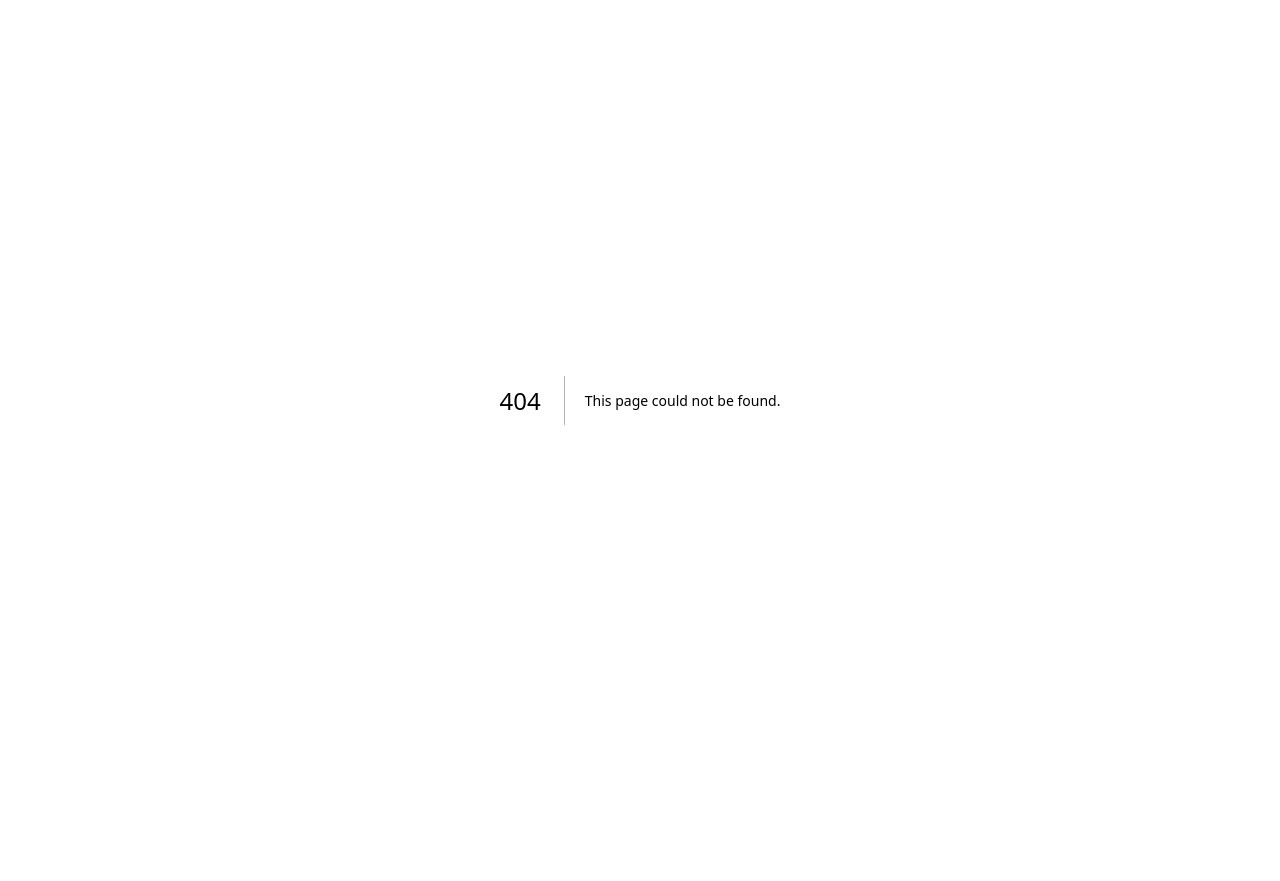
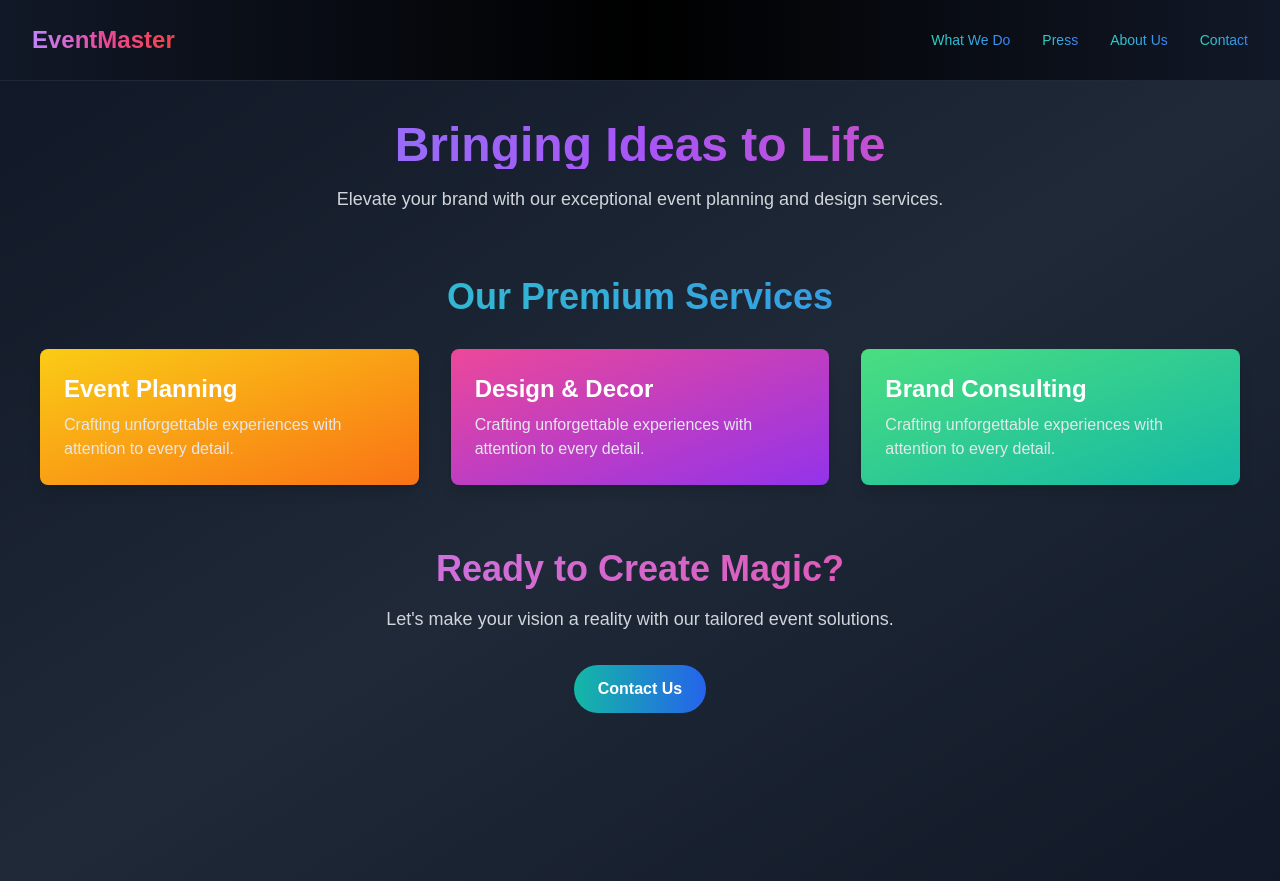
Before and after one commit to sai2963/Event_Management-mini-project, a Next.js app: page /maine in a window 1280 px wide. Before the commit this address had no page. Before the commit the page ends 800 px from the top, so only its background shows below. Built offline with nearby package versions, Linux system fonts and the light colour scheme.

Commit message:
Project Initiated

```diff
--- /dev/null
+++ b/app/maine/layout.js
@@ -0,0 +1,21 @@
+import "../../app/globals.css"
+import Header from "@/components/header";
+
+
+export const metadata = {
+  title: "Create Next App",
+  description: "Generated by create next app",
+};
+
+export default function RootLayout({ children }) {
+  return (
+    <html lang="en">
+      <body
+
+      >
+        <Header/>
+        {children}
+      </body>
+    </html>
+  );
+}
--- /dev/null
+++ b/app/maine/page.js
@@ -0,0 +1,87 @@
+'use client';
+
+import React from 'react';
+import { motion } from 'framer-motion';
+
+const HomePage = () => {
+  return (
+    <main className="bg-gradient-to-br from-gray-900 via-gray-800 to-gray-900 min-h-screen p-10 text-white">
+      <section className="container mx-auto space-y-16">
+
+        <motion.div
+          initial={{ opacity: 0, y: -50 }}
+          animate={{ opacity: 1, y: 0 }}
+          transition={{ duration: 1 }}
+          className="text-center"
+        >
+          <h1 className="text-5xl font-bold text-transparent bg-clip-text bg-gradient-to-r from-indigo-400 via-purple-500 to-pink-500">
+            Bringing Ideas to Life
+          </h1>
+          <p className="mt-4 text-lg text-gray-300">
+            Elevate your brand with our exceptional event planning and design services.
+          </p>
+        </motion.div>
+
+
+        <section className="space-y-8">
+          <motion.div
+            initial={{ opacity: 0, scale: 0.8 }}
+            whileInView={{ opacity: 1, scale: 1 }}
+            transition={{ duration: 1 }}
+            viewport={{ once: true }}
+          >
+            <h2 className="text-4xl font-semibold text-transparent bg-clip-text bg-gradient-to-r from-teal-400 to-blue-500 text-center">
+              Our Premium Services
+            </h2>
+          </motion.div>
+          <div className="grid grid-cols-1 md:grid-cols-3 gap-8">
+            {[
+              { title: 'Event Planning', colorFrom: 'from-yellow-400', colorTo: 'to-orange-500' },
+              { title: 'Design & Decor', colorFrom: 'from-pink-500', colorTo: 'to-purple-600' },
+              { title: 'Brand Consulting', colorFrom: 'from-green-400', colorTo: 'to-teal-500' },
+            ].map((service, index) => (
+              <motion.div
+                key={index}
+                initial={{ opacity: 0, y: 50 }}
+                whileInView={{ opacity: 1, y: 0 }}
+                transition={{ duration: 0.8, delay: index * 0.2 }}
+                viewport={{ once: true }}
+                className={`p-6 bg-gradient-to-br ${service.colorFrom} ${service.colorTo} rounded-lg shadow-lg`}
+              >
+                <h3 className="text-2xl font-semibold text-white">{service.title}</h3>
+                <p className="mt-2 text-gray-200">
+                  Crafting unforgettable experiences with attention to every detail.
+                </p>
+              </motion.div>
+            ))}
+          </div>
+        </section>
+
+
+        <motion.div
+          initial={{ opacity: 0, y: 50 }}
+          whileInView={{ opacity: 1, y: 0 }}
+          transition={{ duration: 1 }}
+          viewport={{ once: true }}
+          className="text-center mt-16"
+        >
+          <h2 className="text-4xl font-semibold text-transparent bg-clip-text bg-gradient-to-r from-purple-400 to-pink-500">
+            Ready to Create Magic?
+          </h2>
+          <p className="mt-4 text-lg text-gray-300">
+            Let's make your vision a reality with our tailored event solutions.
+          </p>
+          <motion.button
+            whileHover={{ scale: 1.1 }}
+            whileTap={{ scale: 0.95 }}
+            className="mt-8 px-6 py-3 bg-gradient-to-r from-teal-500 to-blue-600 rounded-full text-white font-semibold"
+          >
+            Contact Us
+          </motion.button>
+        </motion.div>
+      </section>
+    </main>
+  );
+};
+
+export default HomePage;
--- a/app/page.js
+++ b/app/page.js
@@ -1,101 +1,83 @@
-import Image from "next/image";
+'use client'
+import React from 'react';
+import { motion } from 'framer-motion';
+import { ChevronRight } from 'lucide-react';
+import { useState, useEffect } from 'react';
+import Link from 'next/link';
 
-export default function Home() {
+const backgroundImages = [
+  '/api/placeholder/1920/1080',
+  '/api/placeholder/1920/1080',
+  '/api/placeholder/1920/1080'
+];
+
+const Home_Page = () => {
+  const [currentImageIndex, setCurrentImageIndex] = useState(0)
+
+  useEffect(() => {
+    const timer = setInterval(() => {
+      setCurrentImageIndex((prev) => (prev + 1) % backgroundImages.length);
+    }, 5000);
+    return () => clearInterval(timer);
+  }, []);
+
   return (
-    <div className="grid grid-rows-[20px_1fr_20px] items-center justify-items-center min-h-screen p-8 pb-20 gap-16 sm:p-20 font-[family-name:var(--font-geist-sans)]">
-      <main className="flex flex-col gap-8 row-start-2 items-center sm:items-start">
-        <Image
-          className="dark:invert"
-          src="/next.svg"
-          alt="Next.js logo"
-          width={180}
-          height={38}
-          priority
-        />
-        <ol className="list-inside list-decimal text-sm text-center sm:text-left font-[family-name:var(--font-geist-mono)]">
-          <li className="mb-2">
-            Get started by editing{" "}
-            <code className="bg-black/[.05] dark:bg-white/[.06] px-1 py-0.5 rounded font-semibold">
-              app/page.js
-            </code>
-            .
-          </li>
-          <li>Save and see your changes instantly.</li>
-        </ol>
+    <div className="relative min-h-screen bg-black overflow-hidden">
+      {/* Background Images */}
+      {backgroundImages.map((img, index) => (
+        <div
+          key={index}
+          className={`absolute inset-0 transition-opacity duration-1000 ${index === currentImageIndex ? 'opacity-30' : 'opacity-0'
+            }`}
+        >
+          <img
+            src={img}
+            alt={`Background ${index + 1}`}
+            className="object-cover w-full h-full"
+          />
+        </div>
+      ))}
 
-        <div className="flex gap-4 items-center flex-col sm:flex-row">
-          <a
-            className="rounded-full border border-solid border-transparent transition-colors flex items-center justify-center bg-foreground text-background gap-2 hover:bg-[#383838] dark:hover:bg-[#ccc] text-sm sm:text-base h-10 sm:h-12 px-4 sm:px-5"
-            href="https://vercel.com/new?utm_source=create-next-app&utm_medium=appdir-template-tw&utm_campaign=create-next-app"
-            target="_blank"
-            rel="noopener noreferrer"
-          >
-            <Image
-              className="dark:invert"
-              src="/vercel.svg"
-              alt="Vercel logomark"
-              width={20}
-              height={20}
-            />
-            Deploy now
-          </a>
-          <a
-            className="rounded-full border border-solid border-black/[.08] dark:border-white/[.145] transition-colors flex items-center justify-center hover:bg-[#f2f2f2] dark:hover:bg-[#1a1a1a] hover:border-transparent text-sm sm:text-base h-10 sm:h-12 px-4 sm:px-5 sm:min-w-44"
-            href="https://nextjs.org/docs?utm_source=create-next-app&utm_medium=appdir-template-tw&utm_campaign=create-next-app"
-            target="_blank"
-            rel="noopener noreferrer"
-          >
-            Read our docs
-          </a>
-        </div>
-      </main>
-      <footer className="row-start-3 flex gap-6 flex-wrap items-center justify-center">
-        <a
-          className="flex items-center gap-2 hover:underline hover:underline-offset-4"
-          href="https://nextjs.org/learn?utm_source=create-next-app&utm_medium=appdir-template-tw&utm_campaign=create-next-app"
-          target="_blank"
-          rel="noopener noreferrer"
+
+      <div className="absolute inset-0 bg-gradient-to-br from-purple-900/50 via-black/50 to-blue-900/50" />
+
+
+      <div className="relative z-10 flex flex-col items-center justify-center min-h-screen px-4 sm:px-6 lg:px-8">
+        <motion.div
+          initial={{ opacity: 0, y: 20 }}
+          animate={{ opacity: 1, y: 0 }}
+          transition={{ duration: 0.8 }}
+          className="text-center"
         >
-          <Image
-            aria-hidden
-            src="/file.svg"
-            alt="File icon"
-            width={16}
-            height={16}
-          />
-          Learn
-        </a>
-        <a
-          className="flex items-center gap-2 hover:underline hover:underline-offset-4"
-          href="https://vercel.com/templates?framework=next.js&utm_source=create-next-app&utm_medium=appdir-template-tw&utm_campaign=create-next-app"
-          target="_blank"
-          rel="noopener noreferrer"
-        >
-          <Image
-            aria-hidden
-            src="/window.svg"
-            alt="Window icon"
-            width={16}
-            height={16}
-          />
-          Examples
-        </a>
-        <a
-          className="flex items-center gap-2 hover:underline hover:underline-offset-4"
-          href="https://nextjs.org?utm_source=create-next-app&utm_medium=appdir-template-tw&utm_campaign=create-next-app"
-          target="_blank"
-          rel="noopener noreferrer"
-        >
-          <Image
-            aria-hidden
-            src="/globe.svg"
-            alt="Globe icon"
-            width={16}
-            height={16}
-          />
-          Go to nextjs.org →
-        </a>
-      </footer>
+          <h1 className="mb-6 text-4xl sm:text-5xl md:text-6xl font-bold tracking-tight">
+            <span className="bg-gradient-to-r from-blue-400 via-purple-500 to-pink-500 text-transparent bg-clip-text">
+              Transform Your Events
+            </span>
+          </h1>
+
+          <p className="max-w-2xl mx-auto mb-12 text-xl sm:text-2xl text-gray-300">
+            Create unforgettable experiences with our premium event management platform
+          </p>
+          <Link href="/maine">
+            <motion.button
+              whileHover={{ scale: 1.05 }}
+              whileTap={{ scale: 0.95 }}
+              className="group relative inline-flex items-center gap-2 px-8 py-4 bg-gradient-to-r from-blue-600 to-purple-600 rounded-full text-white font-semibold text-lg transition-all duration-300 hover:from-blue-700 hover:to-purple-700 hover:shadow-lg hover:shadow-purple-500/25"
+            >
+              Get Started
+              <ChevronRight className="w-5 h-5 group-hover:translate-x-1 transition-transform" />
+            </motion.button>
+          </Link>
+
+        </motion.div>
+
+
+        <div className=" absolute bottom-0 left-0 w-full h-24 bg-gradient-to-t from-black to-transparent" />
+        <div className="absolute -top-24 left-1/2 w-96 h-96 bg-purple-500/20 rounded-full blur-3xl -translate-x-1/2" />
+        <div className="absolute top-1/2 left-0 w-72 h-72 bg-blue-500/20 rounded-full blur-3xl -translate-y-1/2" />
+      </div>
     </div>
   );
-}
+};
+
+export default Home_Page;
--- /dev/null
+++ b/components/header.js
@@ -0,0 +1,90 @@
+'use client';
+
+import React, { useState } from 'react';
+import { Menu, X } from 'lucide-react';
+
+const Header = () => {
+    const [isMenuOpen, setIsMenuOpen] = useState(false);
+
+    const menuItems = [
+        { label: 'What We Do', href: '#what-we-do' },
+        { label: 'Press', href: '#press' },
+        { label: 'About Us', href: '#about' },
+        { label: 'Contact', href: '#contact' }
+    ];
+
+    return (
+        <header className="relative bg-gradient-to-r from-gray-900 via-black to-gray-900 border-b border-gray-800">
+            <div className="max-w-7xl mx-auto px-4 sm:px-6 lg:px-8">
+                <div className="flex items-center justify-between h-20">
+
+                    <div className="flex-shrink-0">
+                        <h1 className="text-2xl font-bold bg-gradient-to-r from-purple-400 via-pink-500 to-red-500 text-transparent bg-clip-text hover:from-purple-500 hover:via-pink-600 hover:to-red-600 transition-all duration-300">
+                            EventMaster
+                        </h1>
+                    </div>
+
+                    <nav className="hidden md:flex space-x-8">
+                        {menuItems.map((item) => (
+                            <a
+                                key={item.label}
+                                href={item.href}
+                                className="relative group text-gray-300 hover:text-white transition-colors duration-300 text-sm font-medium"
+                            >
+                                <span className="bg-gradient-to-r from-teal-400 to-blue-500 text-transparent bg-clip-text group-hover:from-teal-300 group-hover:to-blue-400">
+                                    {item.label}
+                                </span>
+                                <span className="absolute inset-x-0 bottom-0 h-0.5 bg-gradient-to-r from-teal-400 to-blue-500 transform scale-x-0 group-hover:scale-x-100 transition-transform duration-300 origin-left"></span>
+                            </a>
+                        ))}
+                    </nav>
+
+
+                    <div className="md:hidden">
+                        <button
+                            onClick={() => setIsMenuOpen(!isMenuOpen)}
+                            className="inline-flex items-center justify-center p-2 rounded-md text-gray-400 hover:text-white hover:bg-gray-800 focus:outline-none focus:ring-2 focus:ring-inset focus:ring-purple-500 transition-all duration-300"
+                        >
+                            {isMenuOpen ? (
+                                <X className="h-6 w-6" aria-hidden="true" />
+                            ) : (
+                                <Menu className="h-6 w-6" aria-hidden="true" />
+                            )}
+                        </button>
+                    </div>
+                </div>
+            </div>
+
+
+            <div
+                className={`${isMenuOpen ? 'translate-x-0 opacity-100' : '-translate-x-full opacity-0'
+                    } md:hidden absolute top-20 inset-x-0 z-50 transition-all duration-300 ease-in-out bg-gradient-to-b from-gray-900 to-black border-b border-gray-800`}
+            >
+                <div className="px-2 pt-2 pb-3 space-y-1">
+                    {menuItems.map((item) => (
+                        <a
+                            key={item.label}
+                            href={item.href}
+                            className="block px-3 py-2 text-base font-medium text-gray-300 hover:text-white hover:bg-gray-800 rounded-md transition-all duration-300"
+                            onClick={() => setIsMenuOpen(false)}
+                        >
+                            <span className="bg-gradient-to-r from-teal-400 to-blue-500 text-transparent bg-clip-text">
+                                {item.label}
+                            </span>
+                        </a>
+                    ))}
+                </div>
+            </div>
+
+
+            {isMenuOpen && (
+                <div
+                    className="fixed inset-0 bg-black bg-opacity-50 z-40 md:hidden"
+                    onClick={() => setIsMenuOpen(false)}
+                />
+            )}
+        </header>
+    );
+};
+
+export default Header;
--- /dev/null
+++ b/postcss.config.js
@@ -0,0 +1,6 @@
+module.exports = {
+  plugins: {
+    tailwindcss: {},
+    autoprefixer: {},
+  },
+}
--- a/tailwind.config.js
+++ b/tailwind.config.js
@@ -1,9 +1,12 @@
 /** @type {import('tailwindcss').Config} */
 module.exports = {
   content: [
+    "./app/**/*.{js,ts,jsx,tsx,mdx}",
     "./pages/**/*.{js,ts,jsx,tsx,mdx}",
     "./components/**/*.{js,ts,jsx,tsx,mdx}",
-    "./app/**/*.{js,ts,jsx,tsx,mdx}",
+
+    // Or if using `src` directory:
+    "./src/**/*.{js,ts,jsx,tsx,mdx}",
   ],
   theme: {
     extend: {
```
Also changed, not shown: package.json (+8 -5 lines), 1 other file (tests, documents, lock files or other folders).
